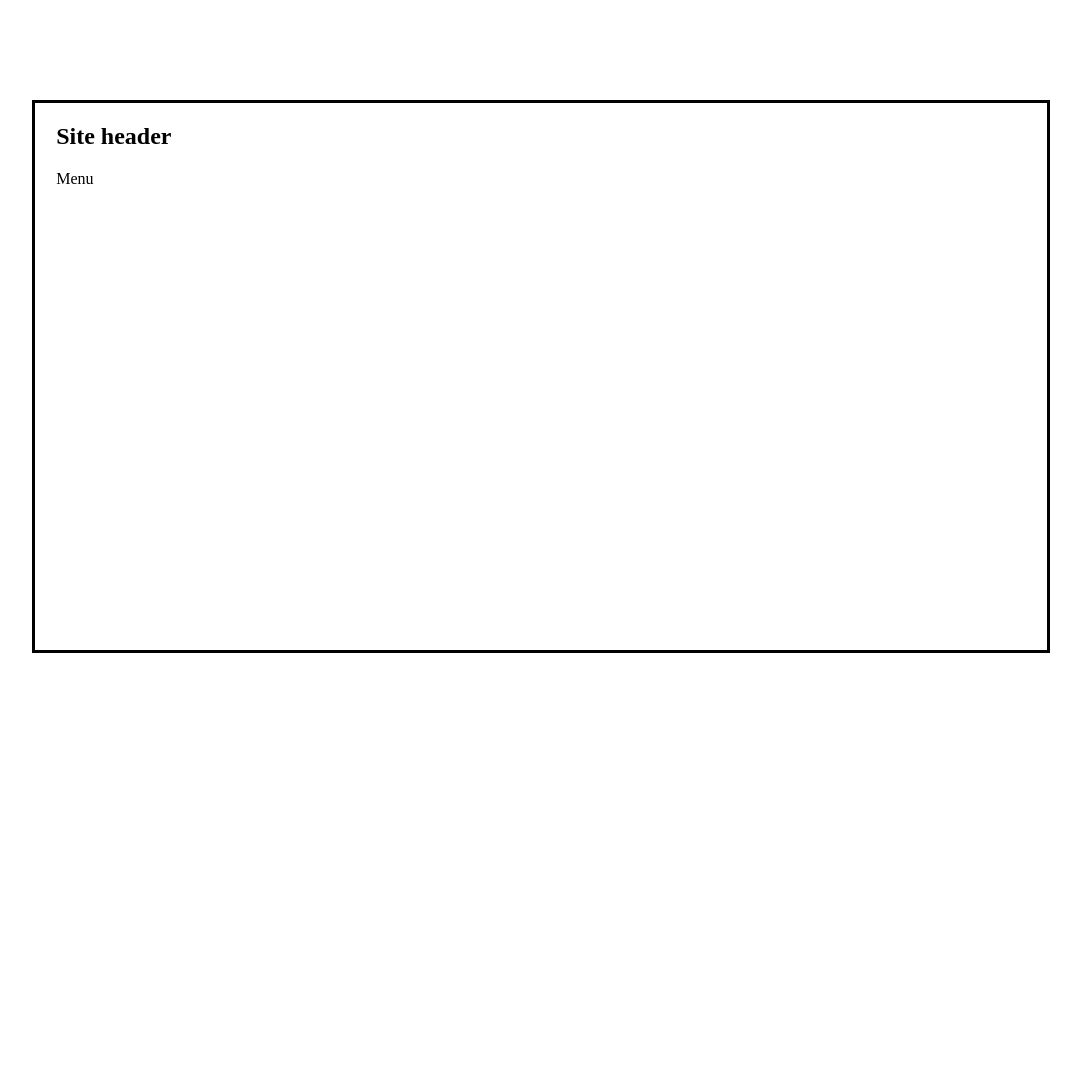
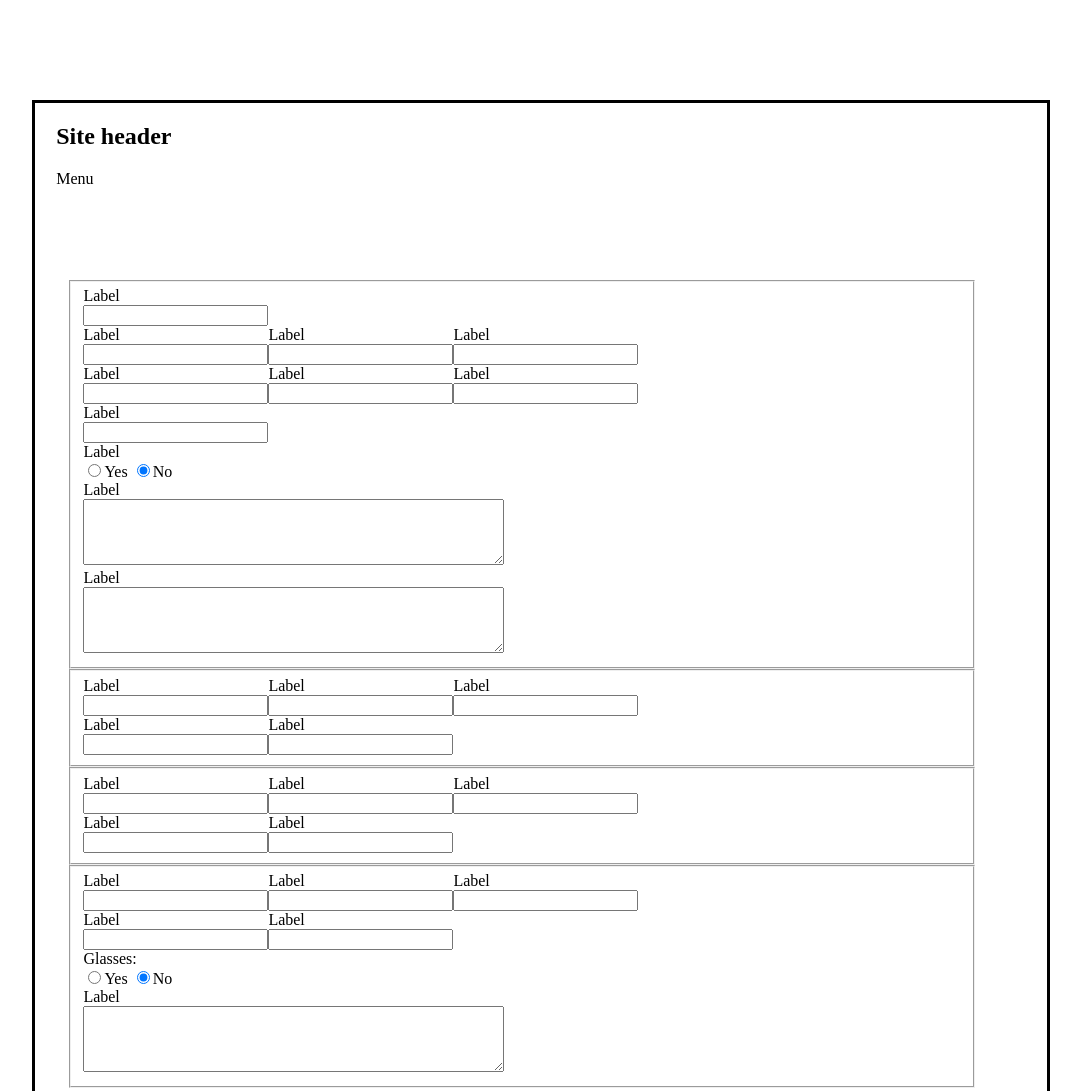
Before and after one commit to dulibrarytech/incidentreports, a plain HTML site: page index.html in a window 1280 px wide. Shown: the top 1091 px of the page, without its empty margins (99-1180 px from the left). Before the commit the page ends 800 px from the top, so only its background shows below. Drawn offline with nearby package versions, Linux system fonts and the light colour scheme.

Commit message:
Home template form frame complete

```diff
--- a/assets/css/style.css
+++ b/assets/css/style.css
@@ -81,7 +81,22 @@ div.ir-form {
 
 }
 
+form.inner-form {
+
+
+}
+
+fieldset.ir-fieldset {
+
+
+}
+
 div.form-row {
 
 	display: inline-flex;
 }
+
+div.input-group {
+
+
+}
--- a/templates/home.html
+++ b/templates/home.html
@@ -2,9 +2,158 @@
 	<!--h4>Home</h4-->
 	<div class="ir-form">
 		<form class="inner-form" id="incident-report">
-
-
-
+			<fieldset class="ir-fieldset">
+				<div class="form-row">
+					<div class="input-group">
+						<label>Label</label><br />
+						<input name="dateOfReport" type="text" />
+					</div>
+				</div><br />
+				<div class="form-row">
+					<div class="input-group">
+						<label>Label</label><br />
+						<input name="dateOfReport" type="text" />
+					</div>
+					<div class="input-group">
+						<label>Label</label><br />
+						<input name="dateOfReport" type="text" />
+					</div>
+					<div class="input-group">
+						<label>Label</label><br />
+						<input name="dateOfReport" type="text" />
+					</div>
+				</div><br />
+				<div class="form-row">
+					<div class="input-group">
+						<label>Label</label><br />
+						<input name="dateOfReport" type="text" />
+					</div>
+					<div class="input-group">
+						<label>Label</label><br />
+						<input name="dateOfReport" type="text" />
+					</div>
+					<div class="input-group">
+						<label>Label</label><br />
+						<input name="dateOfReport" type="text" />
+					</div>
+				</div><br />
+				<div class="form-row">
+					<div class="input-group">
+						<label>Label</label><br />
+						<input name="dateOfReport" type="text" />
+					</div>
+				</div><br />
+				<div class="form-row">
+					<div class="input-group">
+						<label>Label</label><br />
+						<input name="wasCampusSafetyNotified" type="radio" value="Yes" />Yes
+						<input name="wasCampusSafetyNotified" type="radio" value="No" checked />No
+					</div>
+				</div><br />
+				<div class="form-row">
+					<div class="input-group">
+						<label>Label</label><br />
+						<textarea name="dateOfReport" rows="4" cols="50" />
+					</div>
+				</div><br />
+				<div class="form-row">
+					<div class="input-group">
+						<label>Label</label><br />
+						<textarea name="dateOfReport" rows="4" cols="50" />
+					</div>
+				</div><br />
+			</fieldset>
+			<fieldset class="ir-fieldset">
+				<div class="form-row">
+					<div class="input-group">
+						<label>Label</label><br />
+						<input name="dateOfReport" type="text" />
+					</div>
+					<div class="input-group">
+						<label>Label</label><br />
+						<input name="dateOfReport" type="text" />
+					</div>
+					<div class="input-group">
+						<label>Label</label><br />
+						<input name="dateOfReport" type="text" />
+					</div>
+				</div><br />
+				<div class="form-row">
+					<div class="input-group">
+						<label>Label</label><br />
+						<input name="dateOfReport" type="text" />
+					</div>
+					<div class="input-group">
+						<label>Label</label><br />
+						<input name="dateOfReport" type="text" />
+					</div>
+				</div><br />
+			</fieldset>
+			<fieldset class="ir-fieldset">
+				<div class="form-row">
+					<div class="input-group">
+						<label>Label</label><br />
+						<input name="dateOfReport" type="text" />
+					</div>
+					<div class="input-group">
+						<label>Label</label><br />
+						<input name="dateOfReport" type="text" />
+					</div>
+					<div class="input-group">
+						<label>Label</label><br />
+						<input name="dateOfReport" type="text" />
+					</div>
+				</div><br />
+				<div class="form-row">
+					<div class="input-group">
+						<label>Label</label><br />
+						<input name="dateOfReport" type="text" />
+					</div>
+					<div class="input-group">
+						<label>Label</label><br />
+						<input name="dateOfReport" type="text" />
+					</div>
+				</div><br />
+			</fieldset>
+			<fieldset class="ir-fieldset">
+				<div class="form-row">
+					<div class="input-group">
+						<label>Label</label><br />
+						<input name="dateOfReport" type="text" />
+					</div>
+					<div class="input-group">
+						<label>Label</label><br />
+						<input name="dateOfReport" type="text" />
+					</div>
+					<div class="input-group">
+						<label>Label</label><br />
+						<input name="dateOfReport" type="text" />
+					</div>
+				</div><br />
+				<div class="form-row">
+					<div class="input-group">
+						<label>Label</label><br />
+						<input name="dateOfReport" type="text" />
+					</div>
+					<div class="input-group">
+						<label>Label</label><br />
+						<input name="dateOfReport" type="text" />
+					</div>
+				</div><br />
+				<div class="form-row">
+					<div class="input-group">
+						<label>Glasses:</label><br />
+						<input name="suspectGlasses" type="radio" value="Yes" />Yes
+						<input name="suspectGlasses" type="radio" value="No" checked />No
+					</div>
+				</div><br />
+				<div class="form-row">
+					<div class="input-group">
+						<label>Label</label><br />
+						<textarea name="dateOfReport" rows="4" cols="50" />
+					</div>
+				</div><br />
+			</fieldset>
 		</form>
 	</div><!-- end ir form section -->
 </div>
```
